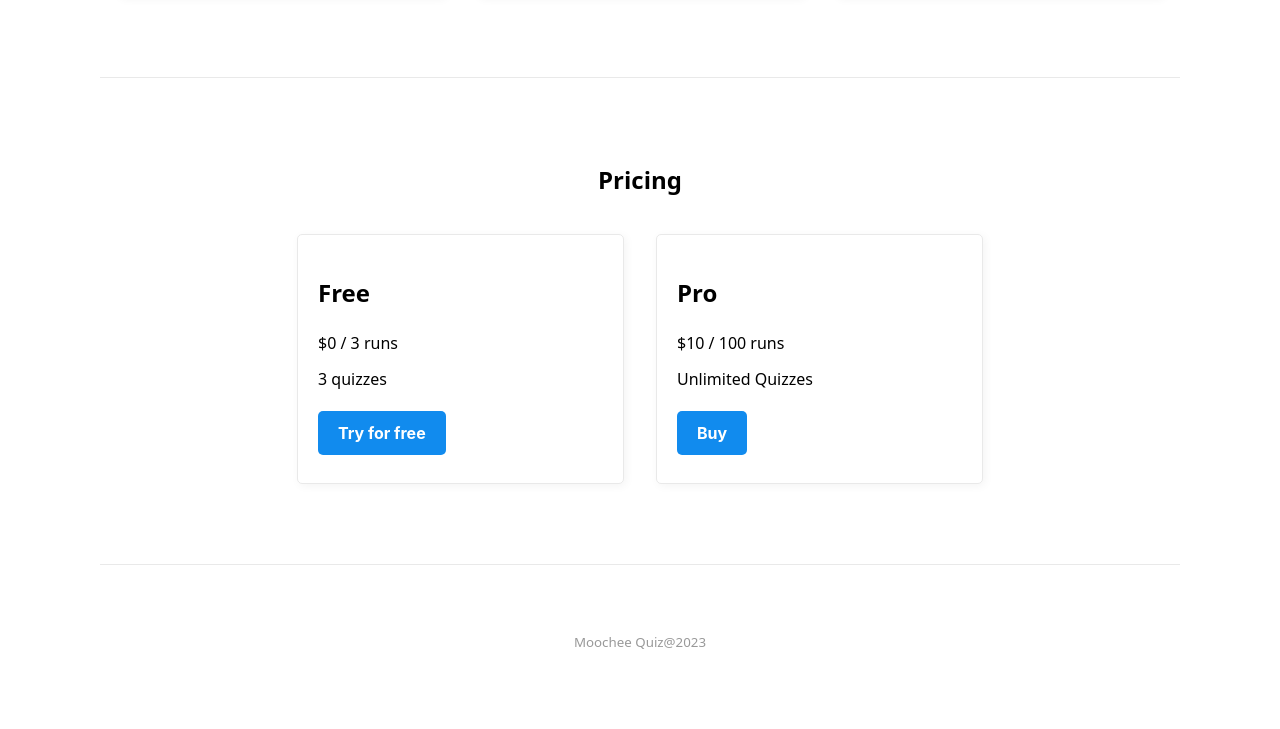
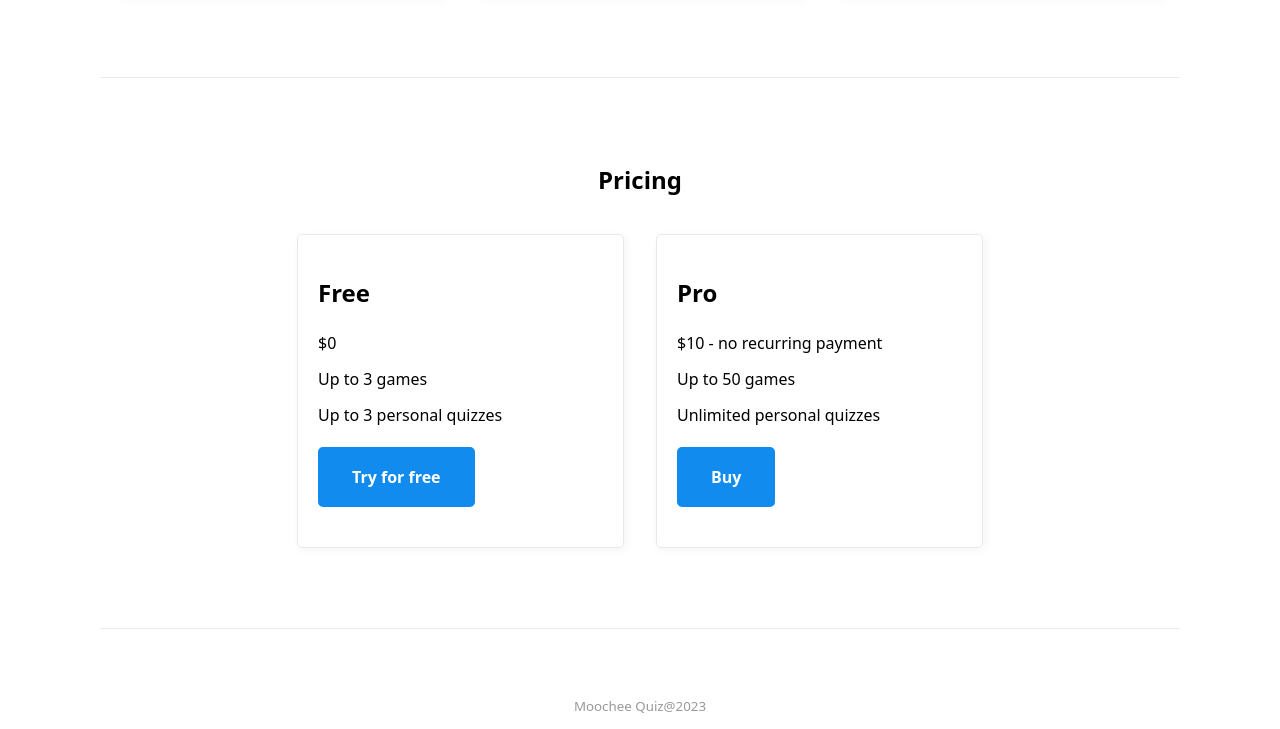
Before and after one commit to moochee/website, a plain HTML site: page index.html in a window 1280 px wide. Shown: the part 1319-2048 px from the top of the page. Before the commit the page ends 1984 px from the top, so only its background shows below. Drawn offline with Linux system fonts and the light colour scheme.

Commit message:
update pricing

```diff
--- a/index.html
+++ b/index.html
@@ -62,15 +62,17 @@
             </header>
             <aside>
                 <h2>Free</h2>
-                <p>$0 / 3 runs</p>
-                <p>3 quizzes</p>
-                <button class="btn">Try for free</button>
+                <p>$0</p>
+                <p>Up to 3 games</p>
+                <p>Up to 3 personal quizzes</p>
+                <p><a href="https://app.moochee.us"><b>Try for free</b></a></p>
             </aside>
             <aside>
                 <h2>Pro</h2>
-                <p>$10 / 100 runs</p>
-                <p>Unlimited Quizzes</p>
-                <button class="btn">Buy</button>
+                <p>$10 - no recurring payment</p>
+                <p>Up to 50 games</p>
+                <p>Unlimited personal quizzes</p>
+                <p><a href="https://buy.stripe.com/cN23djgagd596Q0eUV"><b>Buy</b></a></p>
             </aside>
         </section>
     </main>
```
